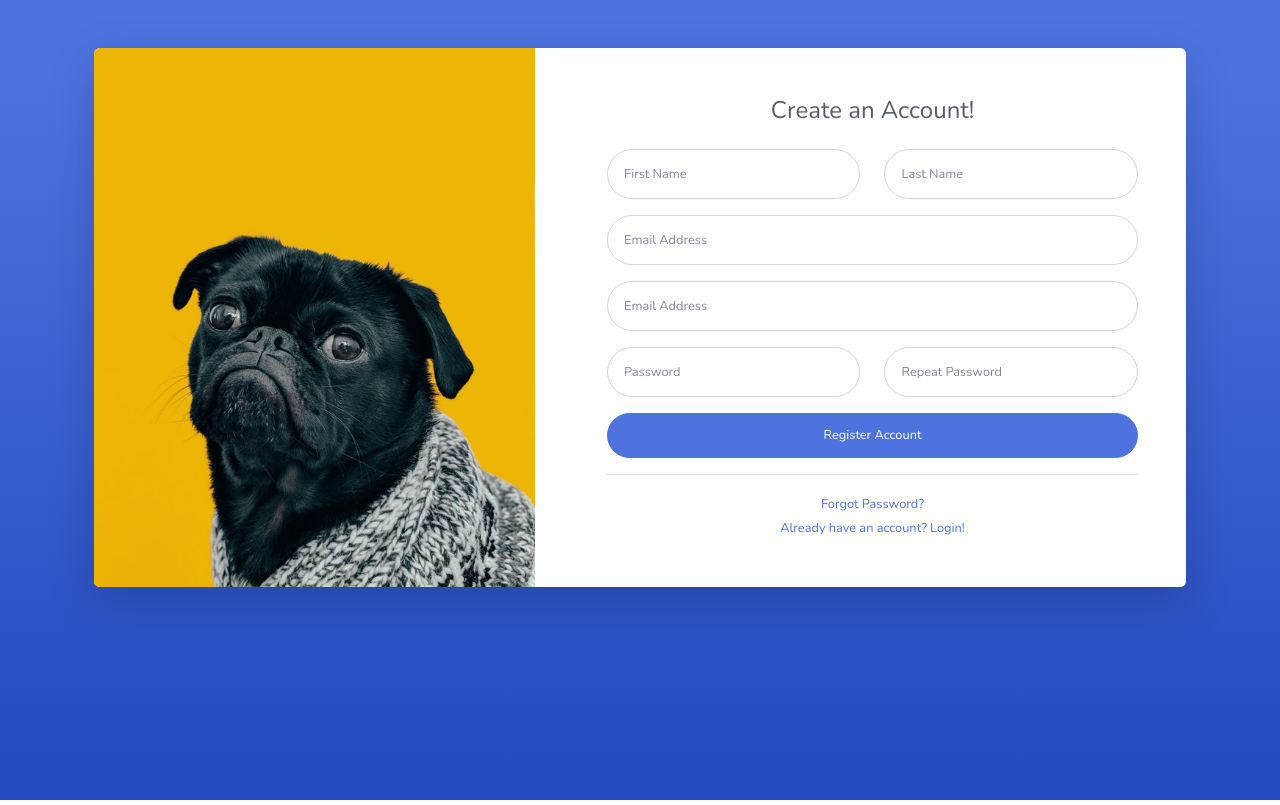
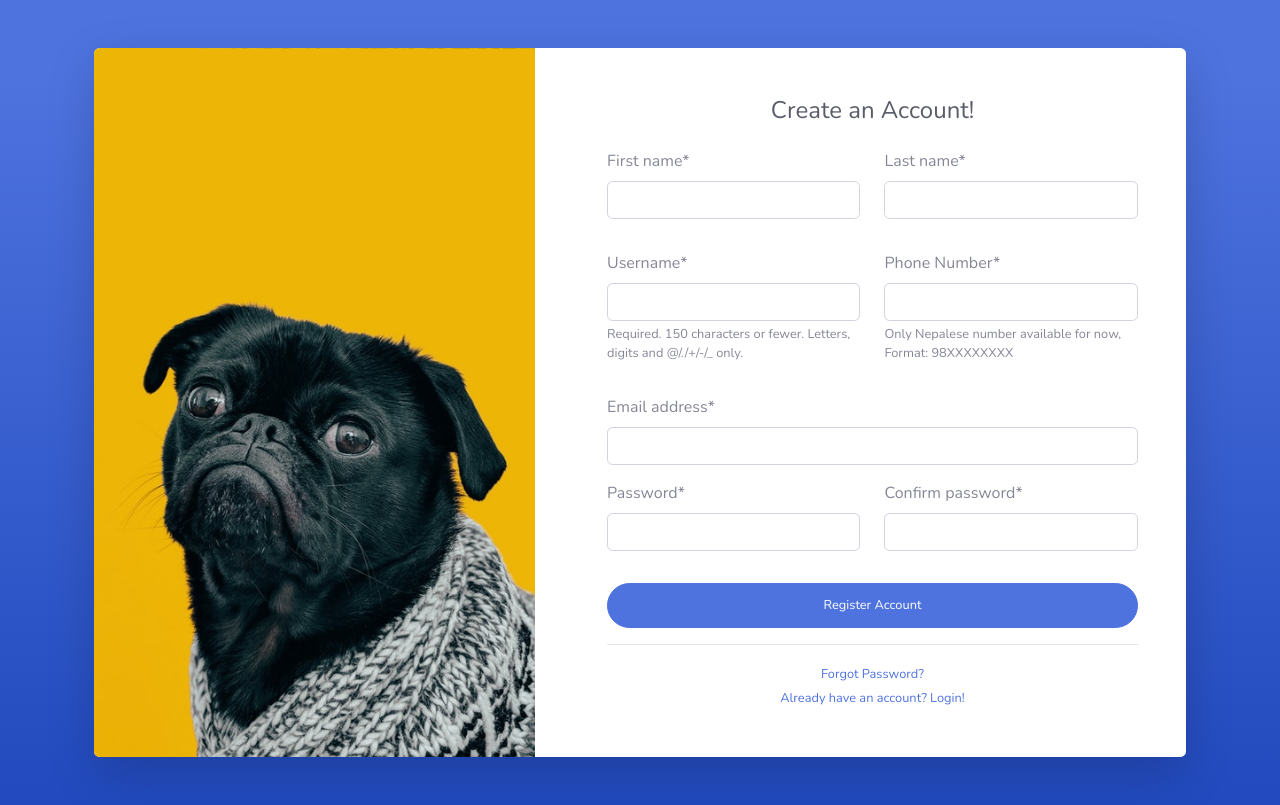
Before and after one commit to vaskrneup/BusinessManager, a Django app: page /user/register/ in a window 1280 px wide. Run offline with Django 3.2, Linux system fonts and the light colour scheme; some libraries are stand-ins or nearby versions.

Commit message:
User registration completed, front and back end !

```diff
--- a/BusinessManager/settings.py
+++ b/BusinessManager/settings.py
@@ -121,6 +121,9 @@ STATICFILES_DIRS = [
 ]
 # STATIC_DIR = os.path.join(BASE_DIR, "static")
 
+MEDIA_URL = '/media/'
+MEDIA_ROOT = os.path.join(BASE_DIR, "media")
+
 CRISPY_TEMPLATE_PACK = 'bootstrap4'
 
 LOGIN_URL = "/user/login/"
--- a/BusinessManager/urls.py
+++ b/BusinessManager/urls.py
@@ -15,9 +15,13 @@ Including another URLconf
 """
 from django.contrib import admin
 from django.urls import path, include
+from django.conf import settings
+from django.conf.urls.static import static
 
 urlpatterns = [
     path('admin/', admin.site.urls),
     path("my-share/", include("shareManager.urls")),
     path("user/", include("users.urls")),
 ]
+
+# urlpatterns += static(settings.MEDIA_URL, document_root=settings.MEDIA_ROOT)
--- a/users/forms.py
+++ b/users/forms.py
@@ -12,28 +12,41 @@ class UserLoginForm(forms.Form):
 
 
 class UserRegisterForm(forms.ModelForm):
-    confirm_password = forms.CharField(max_length=80, widget=forms.PasswordInput())
+    confirm_password = forms.CharField(max_length=32, widget=forms.PasswordInput())
 
     class Meta:
         model = User
-        fields = ('first_name', 'last_name', 'email', 'username', 'password')
+        fields = ('first_name', 'last_name', 'email', 'username', 'password', 'confirm_password')
+
+    def __init__(self, *args, **kwargs):
+        super(UserRegisterForm, self).__init__(*args, **kwargs)
+        self.fields["password"].widget = forms.PasswordInput()
+        self.fields["password"].min_length = 8
+        self.fields["first_name"].required = True
+        self.fields["last_name"].required = True
+        self.fields["email"].required = True
 
     def clean_email(self):
         email = self.cleaned_data.get("email")
 
         if User.objects.filter(email=email).exists():
-            raise forms.ValidationError("Email Already Taken !")
+            raise forms.ValidationError("Email already taken.")
 
-    def clean_password(self):
-        if self.cleaned_data.get("password") != self.cleaned_data.get("confirm_password"):
-            raise forms.ValidationError("Passwords didn't match !")
+    def clean(self):
+        cleaned_data = super(UserRegisterForm, self).clean()
+        password = cleaned_data.get("password")
+        confirm_password = cleaned_data.get("confirm_password")
+
+        if password and confirm_password:
+            if password != confirm_password:
+                self.add_error("password", "passwords didn't match.")
+                self.add_error("confirm_password", "passwords didn't match.")
+            elif len(password) < 8 or len(password) > 32:
+                self.add_error("password", "Password must be of length between 8 and 32.")
+                self.add_error("confirm_password", "Password must be of length between 8 and 32.")
 
 
 class UserProfileRegistrationForm(forms.ModelForm):
     class Meta:
         model = UserProfile
         fields = ('user_profile_picture', 'user_phone_number')
-
-    def clean_user_phone_number(self):
-        # TODO: Complete this !
-        pass
--- a/users/templates/users/user_register.html
+++ b/users/templates/users/user_register.html
@@ -1,5 +1,7 @@
 {% extends 'empty_base.html' %}
 {% load static %}
+{% load crispy_forms_tags %}
+{% load user_template_tags %}
 
 {% block page_title %}
     {% if title %}
@@ -24,32 +26,64 @@
                             <div class="text-center">
                                 <h4 class="text-dark mb-4">Create an Account!</h4>
                             </div>
-                            <form class="user">
+                            <form class="user" action="" method="POST" enctype="multipart/form-data">
+                                {% csrf_token %}
+
                                 <div class="form-group row">
-                                    <div class="col-sm-6 mb-3 mb-sm-0"><input class="form-control form-control-user"
-                                                                              type="text" id="exampleFirstName"
-                                                                              placeholder="First Name"
-                                                                              name="first_name"></div>
-                                    <div class="col-sm-6"><input class="form-control form-control-user" type="text"
-                                                                 id="exampleFirstName" placeholder="Last Name"
-                                                                 name="last_name"></div>
-                                </div>
-                                <div class="form-group"><input class="form-control form-control-user" type="email"
-                                                               id="exampleInputEmail" aria-describedby="emailHelp"
-                                                               placeholder="Email Address" name="email"></div>
-                                <div class="form-group"><input class="form-control form-control-user" type="email"
-                                                               id="exampleInputEmail-1" aria-describedby="emailHelp"
-                                                               placeholder="Email Address" name="email"></div>
-                                <div class="form-group row">
-                                    <div class="col-sm-6 mb-3 mb-sm-0"><input class="form-control form-control-user"
-                                                                              type="password" id="examplePasswordInput"
-                                                                              placeholder="Password" name="password">
+                                    <div class="col-sm-6 mb-3 mb-sm-0">
+                                        {{ user_register_form.first_name|as_crispy_field }}
+                                        {#                                        <input class="form-control form-control-user"#}
+                                        {#                                               type="text" id="exampleFirstName"#}
+                                        {#                                               placeholder="First Name"#}
+                                        {#                                               name="first_name">#}
                                     </div>
-                                    <div class="col-sm-6"><input class="form-control form-control-user" type="password"
-                                                                 id="exampleRepeatPasswordInput"
-                                                                 placeholder="Repeat Password" name="password_repeat">
+                                    <div class="col-sm-6">
+                                        {{ user_register_form.last_name|as_crispy_field }}
+                                        {#                                        <input class="form-control form-control-user" type="text"#}
+                                        {#                                               id="exampleFirstName" placeholder="Last Name"#}
+                                        {#                                               name="last_name">#}
                                     </div>
                                 </div>
+
+                                <div class="form-group row">
+                                    <div class="col-sm-6 mb-3 mb-sm-0">
+                                        {{ user_register_form.username|as_crispy_field }}
+                                        {#                                        <input class="form-control form-control-user"#}
+                                        {#                                               type="text" id="exampleFirstName"#}
+                                        {#                                               placeholder="First Name"#}
+                                        {#                                               name="first_name">#}
+                                    </div>
+                                    <div class="col-sm-6">
+                                        {{ user_profile_form.user_phone_number|as_crispy_field }}
+                                        {#                                        <input class="form-control form-control-user" type="text"#}
+                                        {#                                               id="exampleFirstName" placeholder="Last Name"#}
+                                        {#                                               name="last_name">#}
+                                    </div>
+                                </div>
+
+                                <div class="form-group">
+                                    {{ user_register_form.email|as_crispy_field }}
+                                    {#                                    <input class="form-control form-control-user" type="email"#}
+                                    {#                                           id="exampleInputEmail" aria-describedby="emailHelp"#}
+                                    {#                                           placeholder="Email Address" name="email">#}
+                                </div>
+
+                                <div class="form-group row">
+                                    <div class="col-sm-6 mb-3 mb-sm-0">
+                                        {{ user_register_form.password|as_crispy_field }}
+                                        {#                                        <input class="form-control form-control-user"#}
+                                        {#                                               type="password" id="examplePasswordInput"#}
+                                        {#                                               placeholder="Password" name="password">#}
+                                    </div>
+                                    <div class="col-sm-6">
+                                        {{ user_register_form.confirm_password|as_crispy_field }}
+
+                                        {#                                        <input class="form-control form-control-user" type="password"#}
+                                        {#                                               id="exampleRepeatPasswordInput"#}
+                                        {#                                               placeholder="Repeat Password" name="password_repeat">#}
+                                    </div>
+                                </div>
+
                                 <button class="btn btn-primary btn-block text-white btn-user" type="submit">Register
                                     Account
                                 </button>
--- a/users/views.py
+++ b/users/views.py
@@ -1,4 +1,4 @@
-from django.shortcuts import render, redirect, HttpResponse
+from django.shortcuts import render, redirect
 from django.contrib.auth import authenticate as authenticate_user, login, logout
 from django.contrib import messages
 from django.contrib.auth.models import User
@@ -8,12 +8,40 @@ from . import forms
 
 # for registering user !
 def user_register(request):
-    user_register_form = forms.UserProfileRegistrationForm(request.POST)
-    user_register_form = forms.UserProfileRegistrationForm()
+    # check if request is post or not !
+    if request.method == "POST":
+        # create form with filled data !
+        user_profile_form = forms.UserProfileRegistrationForm(request.POST, request.FILES)
+        user_register_form = forms.UserRegisterForm(request.POST)
+
+        # check if form is valid or not !
+        if user_register_form.is_valid() and user_profile_form.is_valid():
+            # save user form grabbing the model it created !
+            form_user = user_register_form.save()
+
+            # get user profile model without saving to database !
+            form_user_profile = user_profile_form.save(commit=False)
+            # provide the user who is related to this profile !
+            form_user_profile.user = form_user
+            # save the profile !
+            form_user_profile.save()
+
+            # login the user !
+            login(request, form_user)
+            # display message !
+            messages.info(request, "You are now logged in !")
+            # TODO: This must be changed to main profile !
+            return redirect('shareManager:dashboard_profile')
+    else:
+        # create empty form !
+        user_register_form = forms.UserRegisterForm()
+        user_profile_form = forms.UserProfileRegistrationForm()
 
     # for rendering data !
     template_data = {
-        "title": "User Register"
+        "user_register_form": user_register_form,
+        "user_profile_form": user_profile_form,
+        "title": "User Register",
     }
 
     return render(request, template_name="users/user_register.html", context=template_data)
```
Also changed, not shown: users/admin.py (+18 -1 lines), users/models.py (+22 -3 lines), users/migrations/0001_initial.py (added), users/migrations/0002_auto_20200327_1619.py (added).
